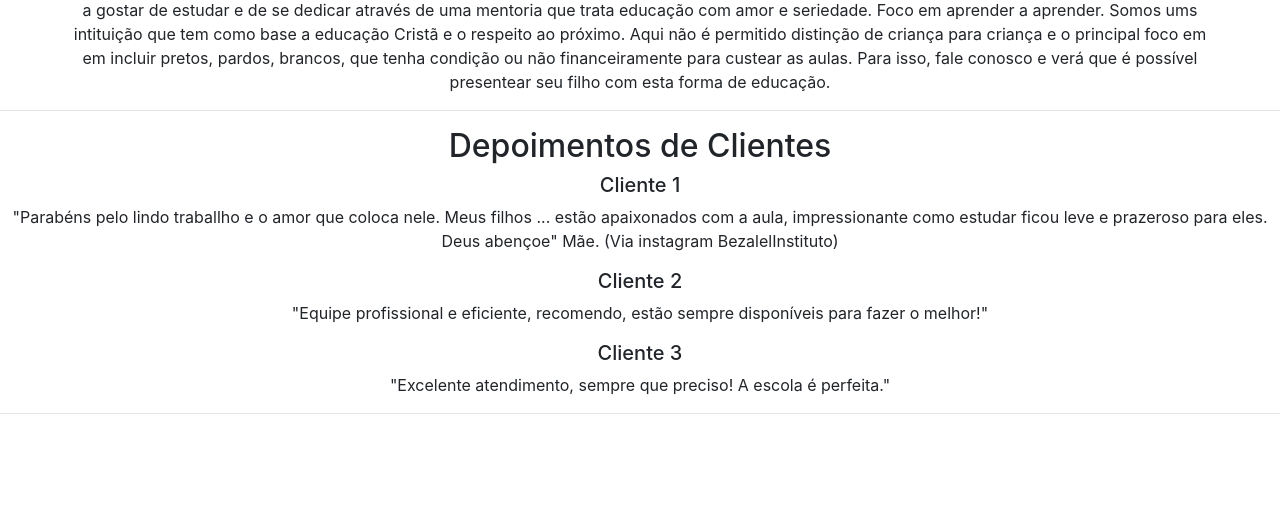
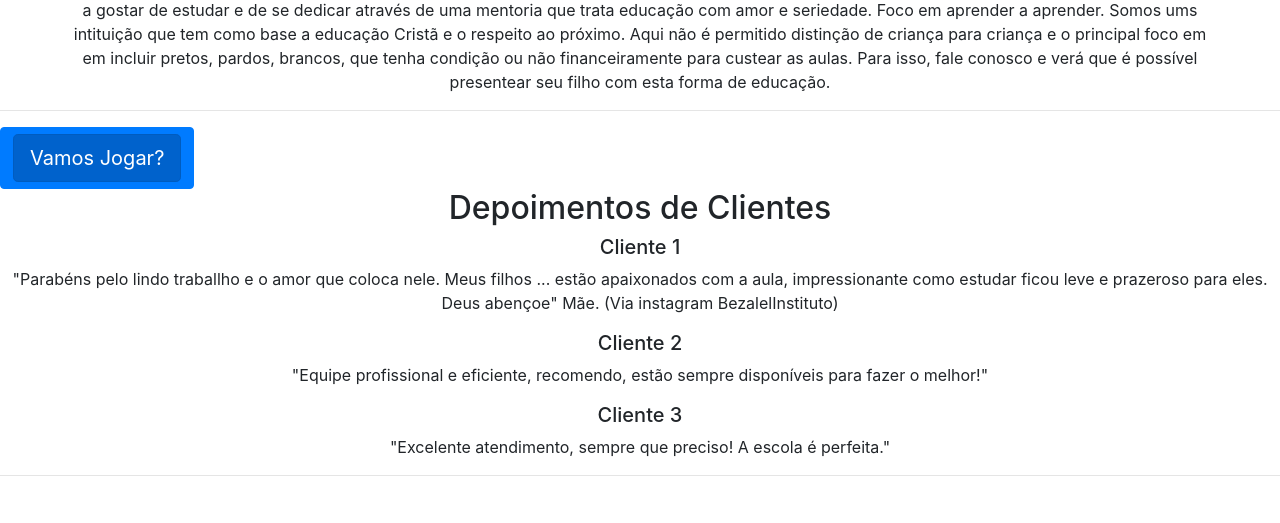
Before and after one commit to simonetec/projeto-git, a plain HTML site: page index.html in a window 1280 px wide. Shown: the part 2800-3323 px from the top of the page. Drawn offline with nearby package versions, Linux system fonts and the light colour scheme.

Commit message:
pagina do jogo no index

```diff
--- a/index.html
+++ b/index.html
@@ -247,6 +247,12 @@
 
 
 
+  <button class="btn btn-primary"   data-target="#exampleModal">
+  <a href="joguinho.html"class="btn btn-primary btn-lg active" role="button" aria-pressed="true">Vamos Jogar?</a>
+
+  </button>
+
+
 <div class="text-center m-11 mb-3"  >
     <h2>Depoimentos de Clientes</h2>
 
```
